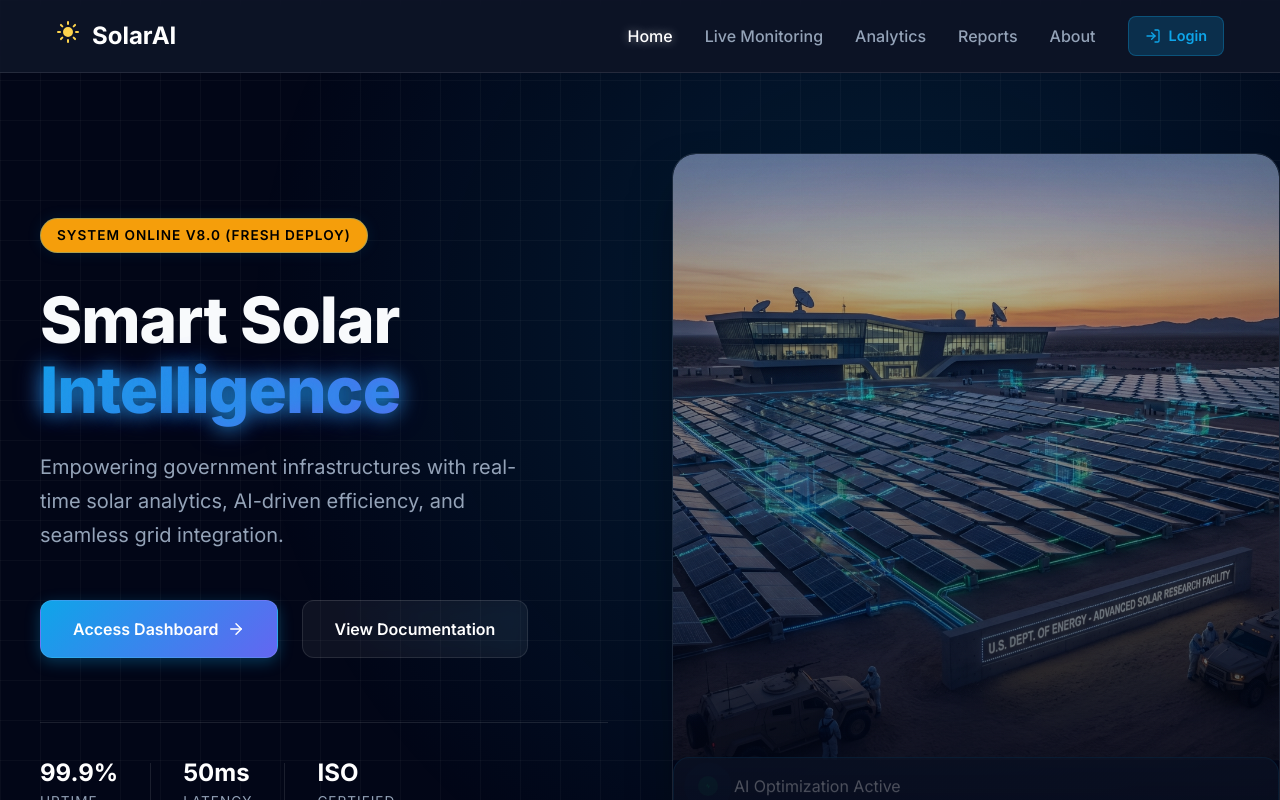
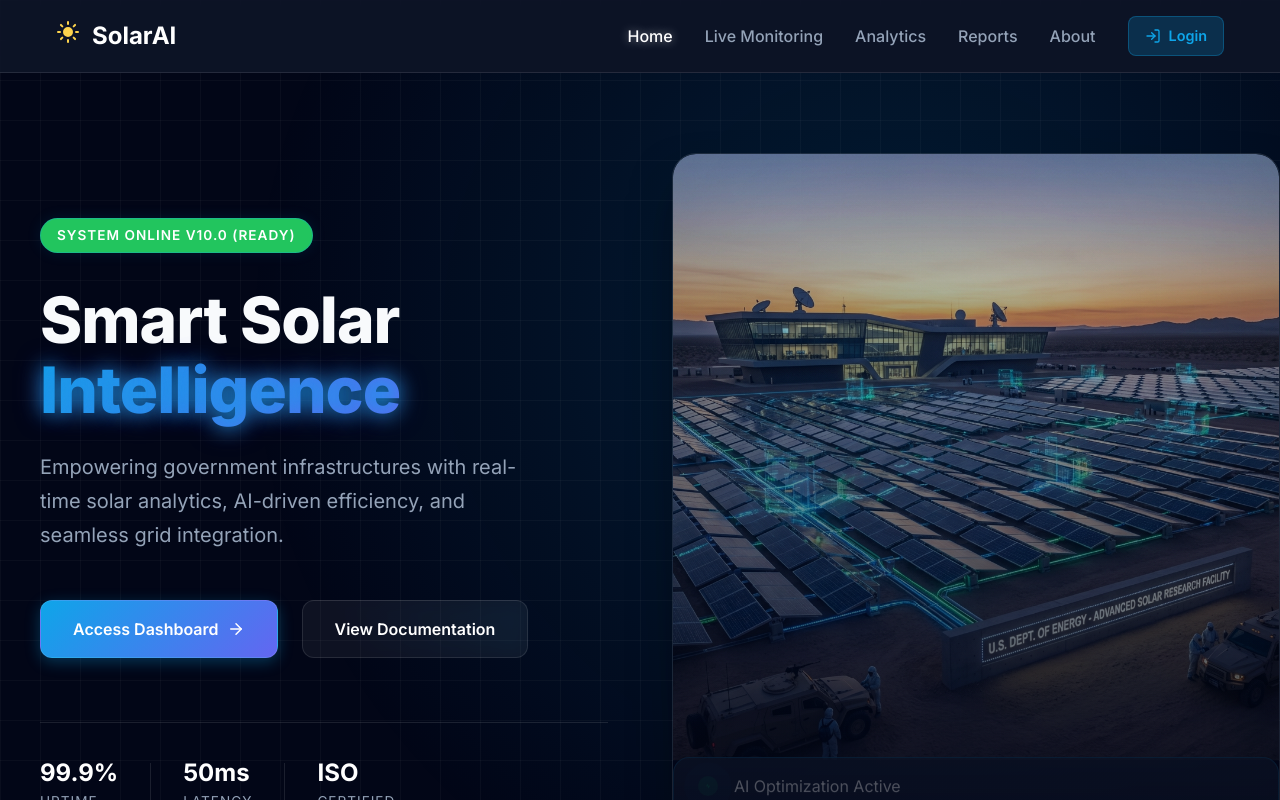
Before and after one commit to anshika190/smart-solar-system, a React (Vite) app in the folder frontend/: page / in a window 1280 px wide. Shown: the top 800 px of the page. Built offline with nearby package versions, Linux system fonts and the light colour scheme.

Commit message:
FORCE REBUILD: Trigger Vercel Deployment v10.1

```diff
--- a/frontend/src/components/SmartEVSystem.jsx
+++ b/frontend/src/components/SmartEVSystem.jsx
@@ -22,7 +22,7 @@ const SmartEVSystem = () => {
     };
 
     return (
-        <div style={{ padding: '6rem 0', background: 'radial-gradient(circle at 50% 50%, #0f172a 0%, #020617 80%)', position: 'relative', overflow: 'hidden', borderRadius: '24px', margin: '4rem 0' }}>
+        <div style={{ padding: '6rem 0', background: 'radial-gradient(circle at 50% 50%, #0f172a 0%, #020617 80%)', position: 'relative', overflow: 'hidden', borderRadius: '24px', margin: '4rem 0', minHeight: '600px', display: 'block', width: '100%' }}>
 
             {/* Dynamic Atmosphere */}
             <div style={{ position: 'absolute', inset: 0, opacity: 0.1, pointerEvents: 'none' }}>
--- a/frontend/src/pages/LandingPage.jsx
+++ b/frontend/src/pages/LandingPage.jsx
@@ -13,7 +13,7 @@ const LandingPage = () => {
             <section className="hero-section">
                 <div className="hero-grid">
                     <div className="hero-content">
-                        <div className="badge" style={{ background: '#f59e0b', color: 'black' }}>System Online v8.0 (FRESH DEPLOY)</div>
+                        <div className="badge" style={{ background: '#22c55e', color: 'white' }}>System Online v10.0 (READY)</div>
                         <h1>Smart Solar <br /><span className="text-gradient">Intelligence</span></h1>
                         <p className="hero-subtitle">
                             Empowering government infrastructures with real-time solar analytics,
```
